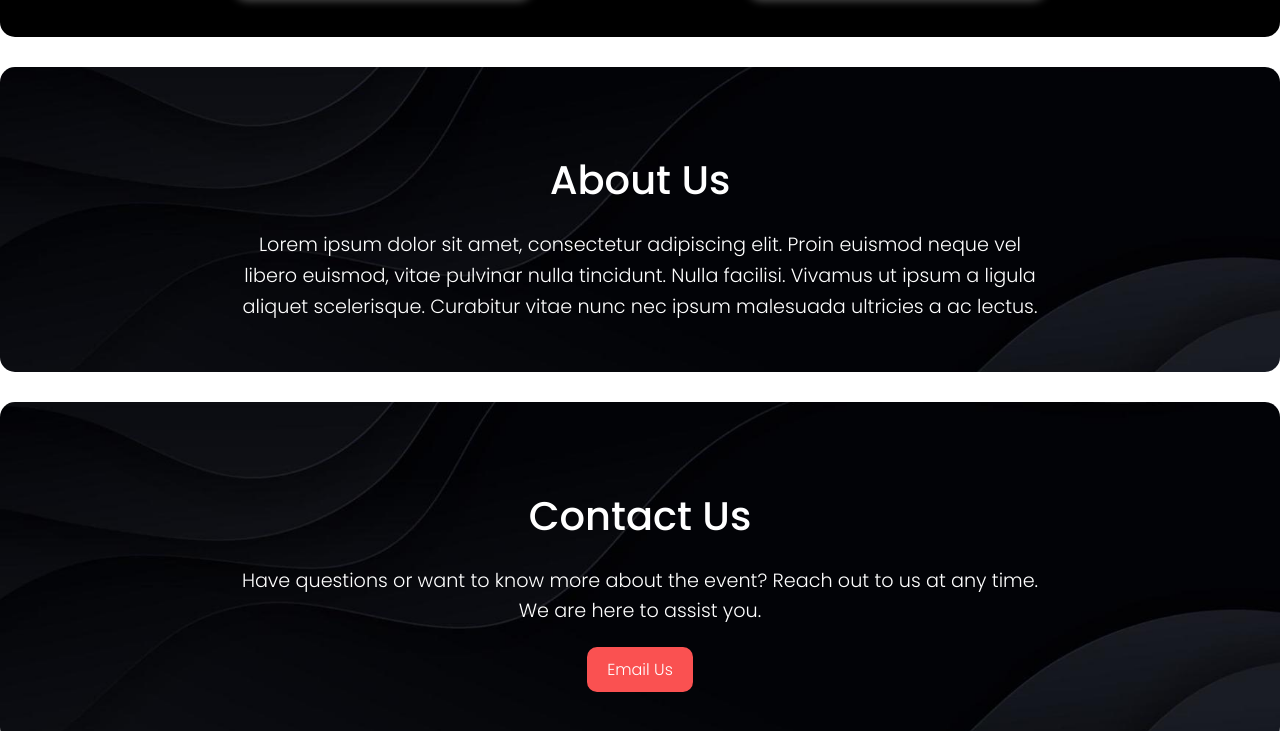
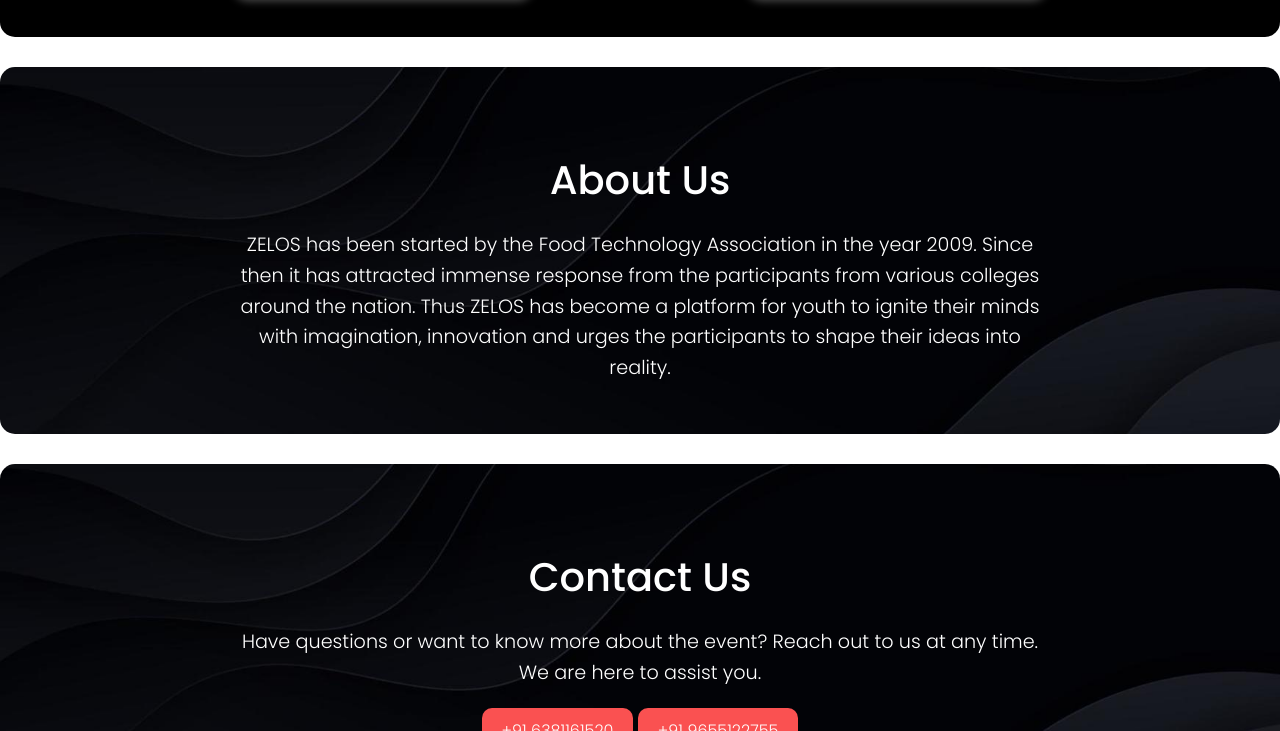
Before and after one commit to RASWANTHSABARISH/ft_event_webpage, a plain HTML site: page index.html in a window 1280 px wide. Shown: the part 2069-2800 px from the top of the page. Drawn offline with Linux system fonts and the light colour scheme; a web font is replaced by a local one.

Commit message:
Your message describing the changes

```diff
--- a/index.html
+++ b/index.html
@@ -27,7 +27,7 @@
       <div class="hero-content">
         <h3 class="dpt">Department Food Technology presents</h3>
         <h1>ZELOS 2K25!</h1>
-        <p class="date">Event Date: some shitt</p>
+        <p class="date">Event Date: 13th March 2025</p>
         <div class="countdown">
           <div class="time-box">
             <h2 id="days">00 </h2>
@@ -91,10 +91,9 @@
     <section id="about" class="about">
       <h2>About Us</h2>
       <p>
-        Lorem ipsum dolor sit amet, consectetur adipiscing elit. Proin euismod
-        neque vel libero euismod, vitae pulvinar nulla tincidunt. Nulla facilisi.
-        Vivamus ut ipsum a ligula aliquet scelerisque. Curabitur vitae nunc nec
-        ipsum malesuada ultricies a ac lectus.
+        ZELOS has been started by the Food Technology Association in the year 2009.
+        Since then it has attracted immense response from the participants from various colleges around the nation.
+        Thus ZELOS has become a platform for youth to ignite their minds with imagination, innovation and urges the participants to shape their ideas into reality.
       </p>
     </section>
 
@@ -105,13 +104,14 @@
         Have questions or want to know more about the event? Reach out to us at
         any time. We are here to assist you.
       </p>
-      <a href="mailto:contact@zelos2k25.com">Email Us</a>
+      <a href="+91 6381161520">+91 6381161520</a>
+      <a href="+91 9655122755">+91 9655122755</a>
     </section>
   </main>
 
   <script>
     // Countdown Timer
-    const eventDate = new Date("2025-02-15T00:00:00").getTime();
+    const eventDate = new Date("2025-03-13T00:00:00").getTime();
 
     function updateCountdown() {
       const now = new Date().getTime();
```
